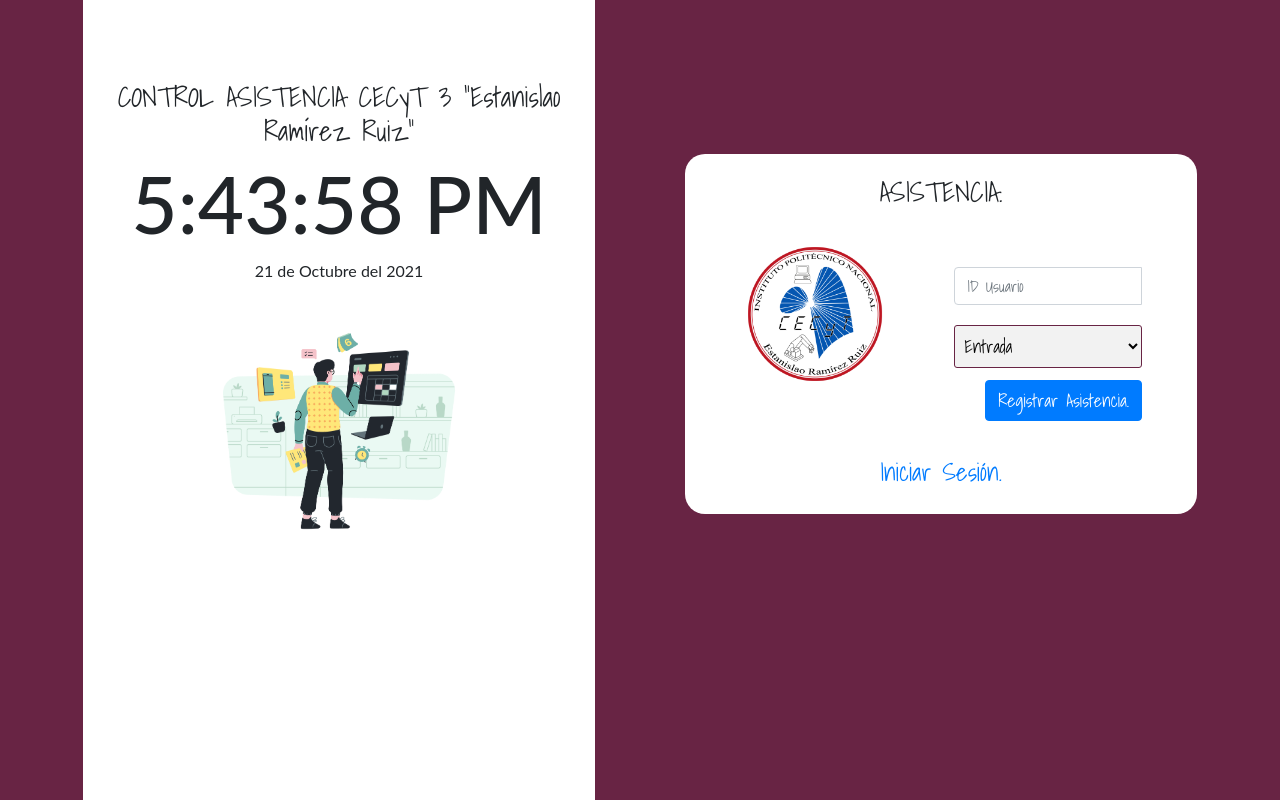
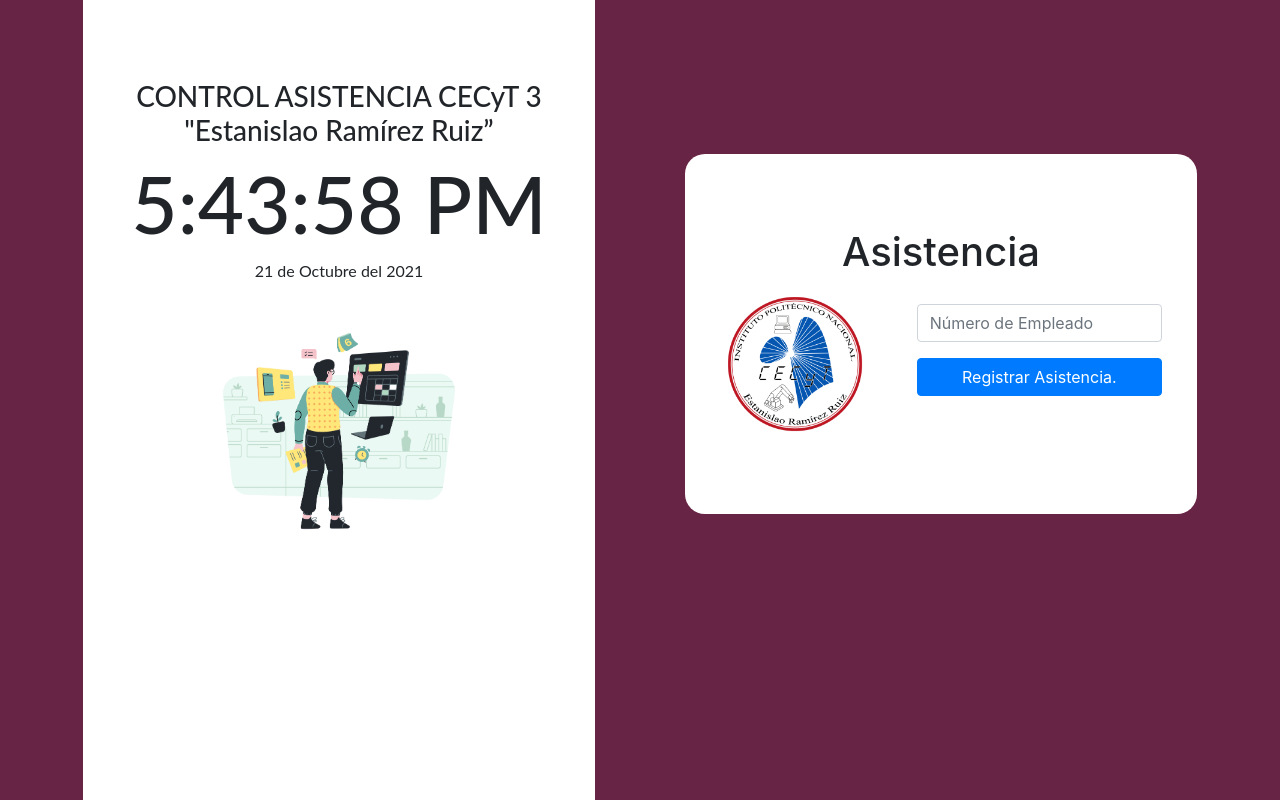
Before and after one commit to xXValdiXx/UDI_SISTEMA_E-S, a PHP site: page / in a window 1280 px wide. Run offline with PHP 8.4, Linux system fonts and the light colour scheme; some libraries are stand-ins or nearby versions.

Commit message:
Correciones generales y se añade bootstrap por CDN

```diff
--- a/Views/home.php
+++ b/Views/home.php
@@ -27,37 +27,29 @@
         </div>
 
 
-        <!-- CONTAINER CHECADOR -->
+        <!-- Container Checador -->
+
+
         <div class="lockscreen-wrapper">
-            <!-- ASISTENCIA -->
-            <div class="lockscreen-title2">
-                <H3>ASISTENCIA.</H3>
-            </div>
-            <!-- IMAGEN -->
-            <div class="lockscreen-item">
-                <div class="lockscreen-image">
+            <div class="container row">
+                <div class="col-12 text-center">
+                    <h1>Asistencia</h1>
+                </div>
+                <div class="col-md-5 lockscreen-image">
                     <img src="public/images/logocecyt3.png" alt="User Image">
                 </div>
-                <!-- FORM ASISTENCIA -->
-                <form action="" class="lockscreen-credentials" name="formulario" id="formulario" method="POST">
-                    <div class="input-group">
-                        <input type="password" class="form-control" name="id_usr" id="id_usr" placeholder="ID Usuario">
-                        <select name="id_evento" id="id_evento">
-                            <option value="1">Entrada</option>
-                            <option value="2">Salida</option>
-                        </select>
-                        <button id="registro_a" class="btn btn-primary" type="submit">Registrar Asistencia.</button>
-                    </div>
-                </form>
-
-            </div>
-            <!-- BOTON LOGIN-->
-            <div class="text-center">
-            </div>
-            <div class="lockscreen-footer text-center">
-                <a href="../admin/">Iniciar Sesión.</a>
+                <div class="col-md-7">
+                    <form action="" action="./controllers/insert_user_c" name="formulario" id="formulario" method="POST" autocomplete="off">
+                        <div class="form-group">
+                            <input type="email" class="form-control" style="margin-left: 0px!important" name="id_usr" id="id_usr" placeholder="Número de Empleado">
+                            <small id="id_usr_help" class="form-text text-danger d-none">No hemos podido identificarte</small>
+                        </div>
+                        <button id="registro_a" class="btn btn-primary btn-block" type="submit">Registrar Asistencia.</button>
+                    </form>
+                </div>
             </div>
         </div>
+
     </div>
 
 
--- a/public/css/login.css
+++ b/public/css/login.css
@@ -33,7 +33,7 @@ body {
 
 /*CHECADOR*/
 .lockscreen-wrapper {
-  font-family: "Shadows Into Light", cursive;
+  /* font-family: "Shadows Into Light", cursive; */
   font-size: 20px;
   width: 40%;
   height: 45%;
@@ -87,7 +87,7 @@ form select {
   margin-top: 12px;
 }
 .lockscreen-title2 {
-  font-family: "Shadows Into Light", cursive;
+  /* font-family: "Shadows Into Light", cursive; */
   font-size: 25px;
 }
 .lockscreen-footer {
@@ -95,7 +95,7 @@ form select {
 }
 /*RELOJ*/
 .lockscreen-title {
-  font-family: "Shadows Into Light", cursive;
+  /* font-family: "Shadows Into Light", cursive; */
   font-size: 25px;
   margin-top: 15%;
 }
```
